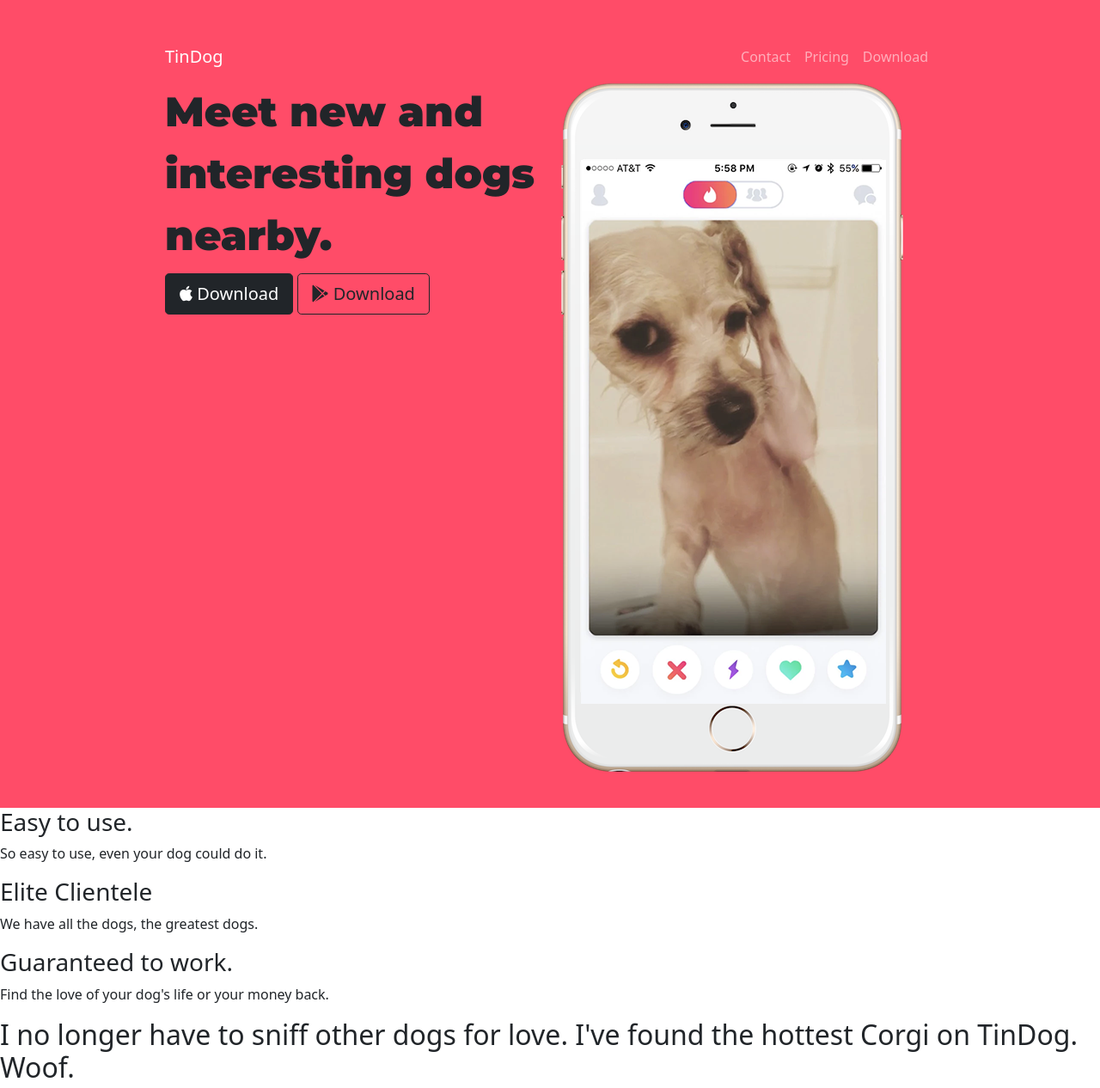
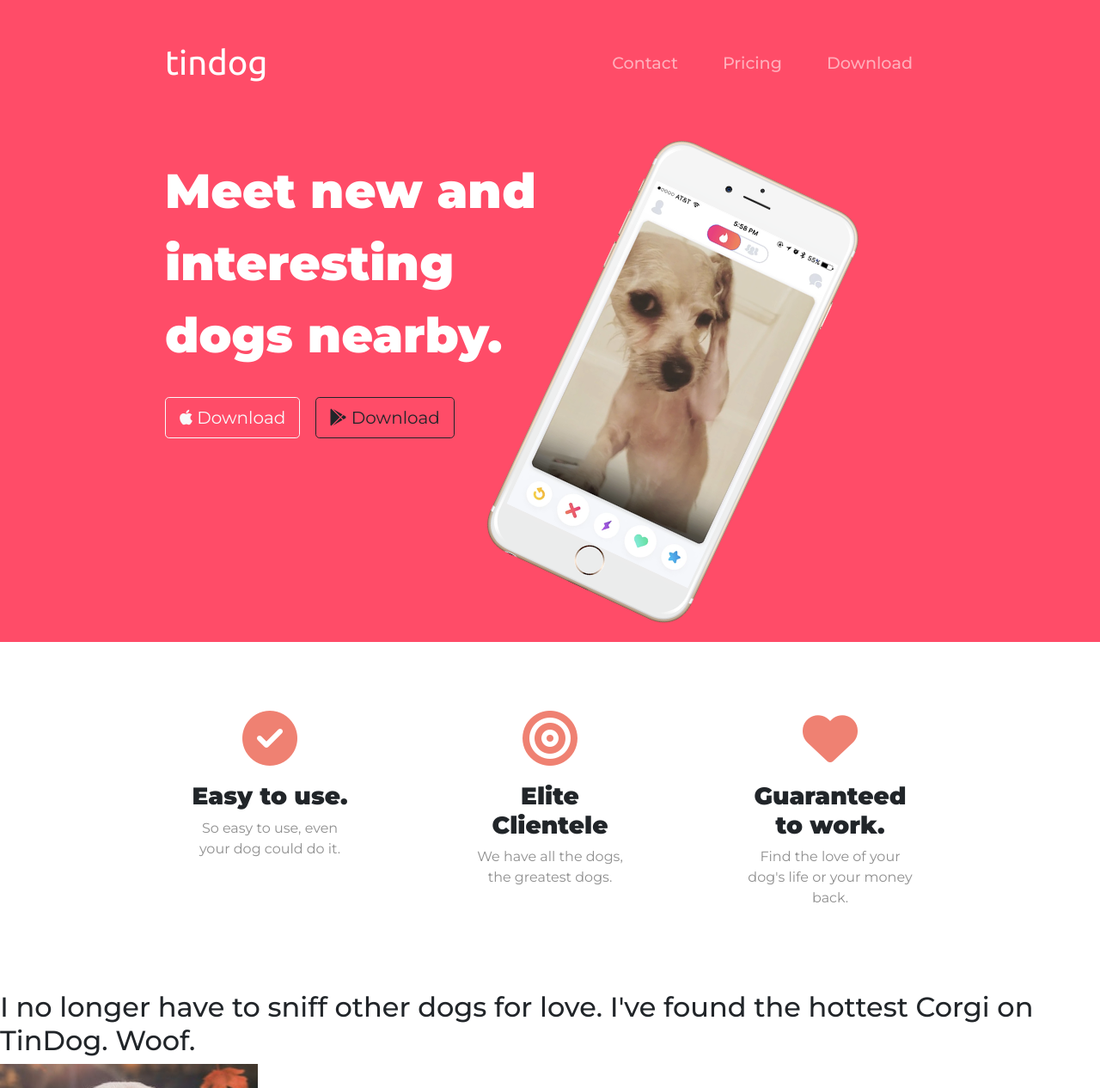
Before and after one commit to seanthewonderful/tindog_bootstrap, a plain HTML site: page index.html in a window 1280 px wide. Shown: the top 1266 px of the page at 86% size. Drawn offline with nearby package versions, Linux system fonts and the light colour scheme.

Commit message:
continuing to apply bootstrap and fontawesome features and styling

```diff
--- a/css/styles.css
+++ b/css/styles.css
@@ -1,5 +1,11 @@
+
+body{
+    font-family: "Montserrat";
+}
+
 #title {
     background-color: #ff4c68;
+    color: white;
 }
 
 .container-fluid {
@@ -9,6 +15,59 @@
 h1 {
     font-family: "Montserrat", sans-serif;
     font-weight: 900;
-    font-size: 3rem;
+    font-size: 3.5rem;
     line-height: 1.5;
 }
+
+h3 {
+    font-family: "Montserrat";
+    font-weight: bold;
+}
+
+p {
+    color: #8f8f8f;
+}
+
+.navbar {
+    /* Padding - 0 Top, 0 L/R, 4.5rem Bottom: */
+    padding: 0 0 4.5rem;
+}
+
+.navbar-brand {
+    font-family: "Ubuntu";
+    font-size: 2.5rem;
+}
+
+.nav-item {
+    padding: 0 18px;
+
+}
+
+.nav-link {
+    font-size: 1.2rem;
+    /* font-family: "Montserrat" */
+    font-weight: 500;
+}
+
+/* Download buttons */
+.download-button {
+    margin: 5% 3% 5% 0;
+}
+
+/* Title Image */
+.title-image {
+    width: 60%;
+    transform: rotate(25deg)
+}
+
+#features {
+    padding: 5rem 0 5rem;
+}
+
+.hoverable-icons {
+    color: #ef8172;
+    padding: 0 0 10%;
+}
+.hoverable-icons :hover {
+    color: #ff4c68;
+}
--- a/index.html
+++ b/index.html
@@ -11,6 +11,7 @@
 
   <!-- Google Fonts -->
   <link href="https://fonts.googleapis.com/css2?family=Montserrat:wght@100;300;400;500;900&family=Ubuntu:wght@300;400;700&display=swap" rel="stylesheet">
+  <link href="https://fonts.googleapis.com/css2?family=Ubuntu&display=swap" rel="stylesheet">
 
   <!-- Fontawesome -->
   <script src="https://kit.fontawesome.com/55ae4f7d8d.js" crossorigin="anonymous"></script>
@@ -30,7 +31,7 @@
     <!-- Nav Bar -->
 
     <nav class="navbar navbar-expand-lg navbar-dark">
-        <a class="navbar-brand" href="#">TinDog</a>
+        <a class="navbar-brand" href="#">tindog</a>
         <button class="navbar-toggler" type="button" data-bs-toggle="collapse" data-bs-target="#navbarSupportedContent" aria-controls="navbarSupportedContent" aria-expanded="false" aria-label="Toggle navigation">
           <span class="navbar-toggler-icon"></span>
         </button>
@@ -55,11 +56,12 @@
       <div class="col-lg-6">
         <h1>Meet new and interesting dogs nearby.</h1>
         <!-- Buttons using Bootstrap styling and Fontawesome logos -->
-        <button type="button" class="btn btn-dark btn-lg"><i class="fa-brands fa-apple"></i> Download</button>
-        <button type="button" class="btn btn-outline-dark btn-lg"><i class="fa-brands fa-google-play"></i> Download</button>
+        <!-- Added 'download-button' class as a unique class so as to not mess with bootstrap CSS inadvertently -->
+        <button type="button" class="btn btn-outline-light btn-lg download-button"><i class="fa-brands fa-apple"></i> Download</button>
+        <button type="button" class="btn btn-outline-dark btn-lg download-button"><i class="fa-brands fa-google-play"></i> Download</button>
       </div>
       <div class="col-lg-6">
-        <img src="images/iphone6.png" alt="iphone-mockup">
+        <img class="title-image" src="images/iphone6.png" alt="iphone-mockup">
       </div>
     </div>
   </div>
@@ -70,14 +72,23 @@
 
   <section id="features">
 
+      <div class="row justify-content-center text-center">
+        <div class="col-lg-3" style="padding: 0 5% 0;">
+          <i class="fa-solid fa-circle-check fa-4x hoverable-icons"></i>
           <h3>Easy to use.</h3>
           <p>So easy to use, even your dog could do it.</p>
-
+        </div>
+        <div class="col-lg-3" style="padding: 0 5% 0;">
+          <i class="fa-solid fa-bullseye fa-4x hoverable-icons"></i>
           <h3>Elite Clientele</h3>
           <p>We have all the dogs, the greatest dogs.</p>
-
+        </div>
+        <div class="col-lg-3" style="padding: 0 5% 0;">
+          <i class="fa-solid fa-heart fa-4x hoverable-icons"></i>
           <h3>Guaranteed to work.</h3>
           <p>Find the love of your dog's life or your money back.</p>
+        </div>
+      </div>
 
   </section>
 
```
Lines whose indentation alone changed are shown as unchanged.
